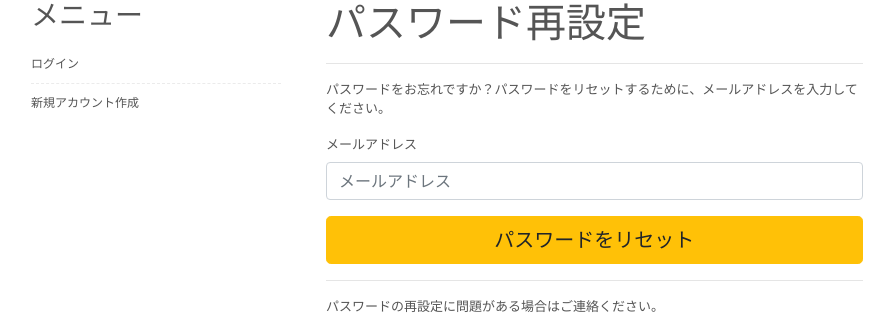
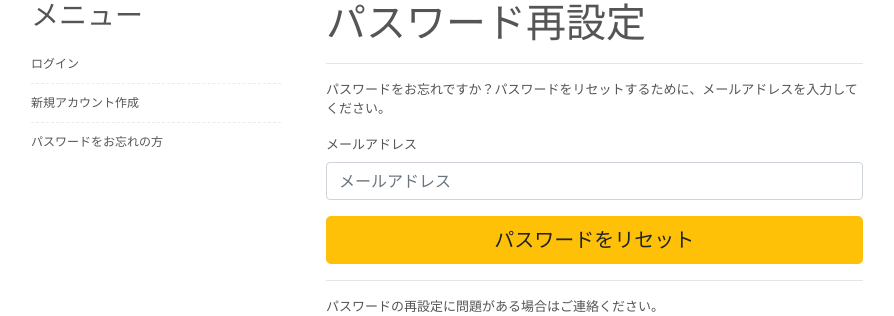
Before and after one commit to nakarun/hairsalon, a Django app: page /accounts/password/reset/ in a window 1280 px wide. Shown: the part 265-581 px from the top of the page, without its empty margins (129-1023 px from the left). Run offline with Django 3.2, Linux system fonts and the light colour scheme; some libraries are stand-ins or nearby versions.

Commit message:
パスワードをお忘れの方はログアウト中に表示する

```diff
--- a/accounts/templates/account/base.html
+++ b/accounts/templates/account/base.html
@@ -30,11 +30,11 @@
                 <li><a href="{% url 'pointcard' %}">ポイントカード</a></li>
                 <li><a href="{% url 'account_email' %}">メールアドレス登録・変更</a></li>
                 <li><a href="{% url 'account_change_password' %}">パスワード変更</a></li>
-                <li><a href="{% url 'account_reset_password' %}">パスワードをお忘れの方</a></li>
                 <li><a href="{% url 'account_logout' %}">ログアウト</a></li>
                 {% else %}
                 <li><a href="{% url 'account_login' %}">ログイン</a></li>
                 <li><a href="{% url 'account_signup' %}">新規アカウント作成</a></li>
+                <li><a href="{% url 'account_reset_password' %}">パスワードをお忘れの方</a></li>
                 {% endif %}
             </ul>
         </section>
```
